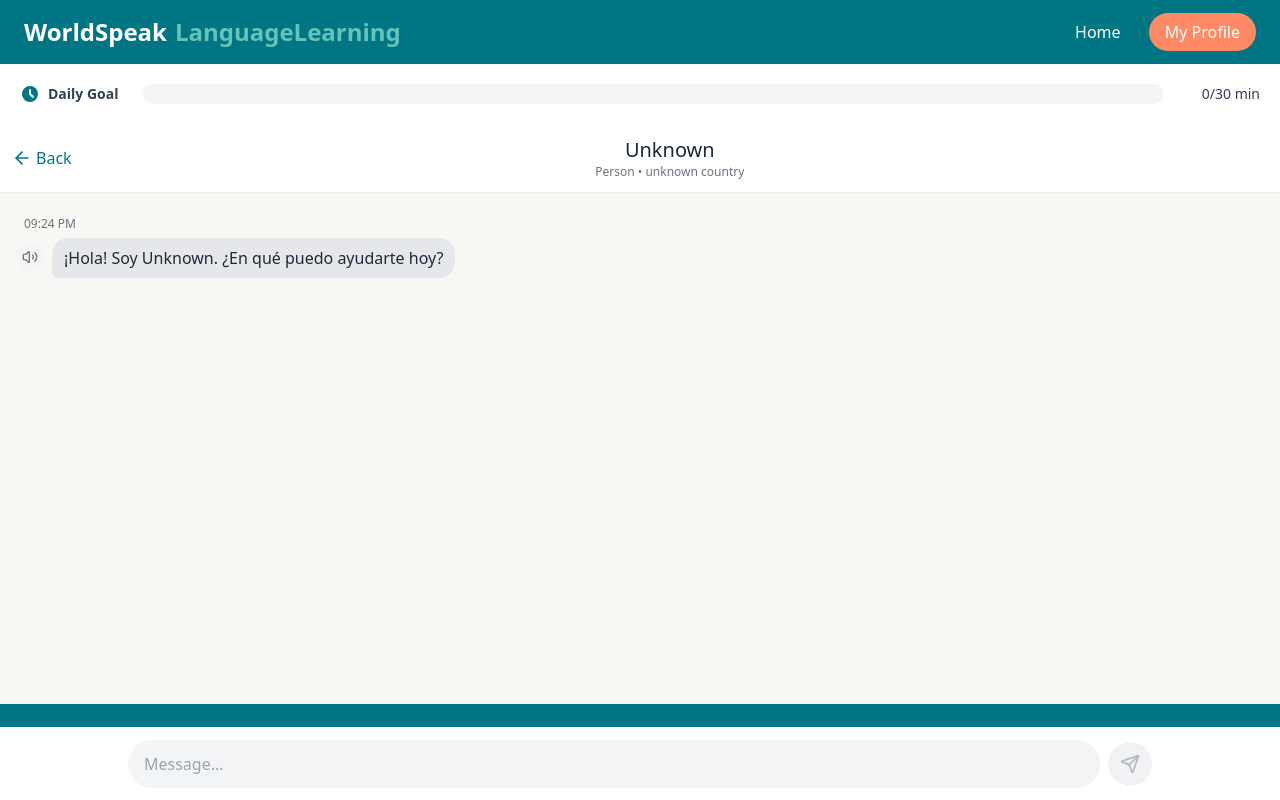
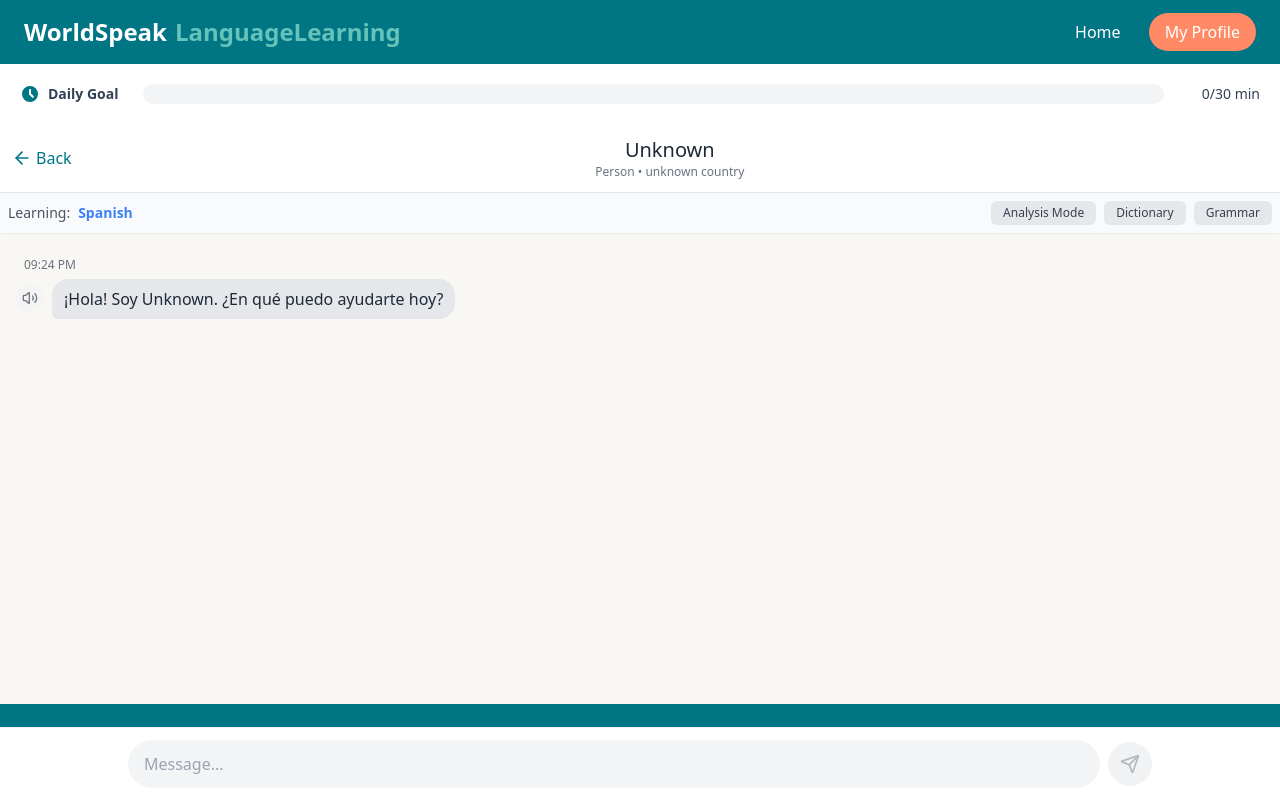
Before and after one commit to Alyosha-Cole/WORLD-SPEAK, a SvelteKit app in the folder frontend/: page /country/1/people/1/chat in a window 1280 px wide. Built offline with nearby package versions, Linux system fonts and the light colour scheme.

Commit message:
analysis toolbar added

```diff
--- /dev/null
+++ b/frontend/src/lib/components/LanguageLearningToolbar.svelte
@@ -0,0 +1,63 @@
+<script>
+    import { createEventDispatcher } from 'svelte';
+
+    // Props
+    export let language = "spanish";
+    export let analysisMode = false;
+
+    // Event dispatcher
+    const dispatch = createEventDispatcher();
+
+    // Toggle analysis mode
+    function toggleAnalysis() {
+      dispatch('toggleAnalysis');
+    }
+
+    // Dictionary feature (placeholder)
+    function openDictionary() {
+      dispatch('openDictionary');
+    }
+
+    // Grammar reference (placeholder)
+    function openGrammar() {
+      dispatch('openGrammar');
+    }
+
+    // Language options
+    const languageDisplayNames = {
+      "spanish": "Spanish",
+      "russian": "Russian",
+      "english": "English",
+      // Add more languages as needed
+    };
+  </script>
+
+  <div class="language-learning-toolbar p-2 bg-gray-50 border-t border-gray-200 flex items-center justify-between">
+    <div class="flex space-x-2 text-sm">
+      <span class="font-medium text-gray-600">Learning:</span>
+      <span class="text-primary font-semibold">{languageDisplayNames[language] || language}</span>
+    </div>
+
+    <div class="flex space-x-2">
+      <button
+        class="px-3 py-1 rounded-md text-xs font-medium transition-colors {analysisMode ? 'bg-blue-500 text-white' : 'bg-gray-200 text-gray-700 hover:bg-gray-300'}"
+        on:click={toggleAnalysis}
+      >
+        {analysisMode ? 'Exit Analysis' : 'Analysis Mode'}
+      </button>
+
+      <button
+        class="px-3 py-1 rounded-md text-xs font-medium bg-gray-200 text-gray-700 hover:bg-gray-300 transition-colors"
+        on:click={openDictionary}
+      >
+        Dictionary
+      </button>
+
+      <button
+        class="px-3 py-1 rounded-md text-xs font-medium bg-gray-200 text-gray-700 hover:bg-gray-300 transition-colors"
+        on:click={openGrammar}
+      >
+        Grammar
+      </button>
+    </div>
+  </div>
--- a/frontend/src/lib/components/TokenDisplay.svelte
+++ b/frontend/src/lib/components/TokenDisplay.svelte
@@ -1,6 +1,6 @@
 <script>
     import { onMount } from 'svelte';
-    import '../styles/partsOfSpeech.css';
+    import '../components/styles/partsOfSpeech.css'
 
     // Props
     export let message = "";
--- a/frontend/src/routes/country/[code]/people/[personId]/chat/+page.svelte
+++ b/frontend/src/routes/country/[code]/people/[personId]/chat/+page.svelte
@@ -4,6 +4,8 @@
   import { getPeopleForCountry, getDefaultPeople } from '$lib/data/peopleData.js';
   import { ArrowLeft, Send, ChevronsDown, Volume2, Loader } from 'lucide-svelte';
   import { onMount, afterUpdate } from 'svelte';
+  import TokenDisplay from '$lib/components/TokenDisplay.svelte';
+  import LanguageLearningToolbar from '$lib/components/LanguageLearningToolbar.svelte';
 
   // Get country code and person ID from URL
   const countryCode = $page.params.code;
@@ -66,6 +68,12 @@
   let playingMessageId = null;
   let loadingVoiceId = null;
   let audioCache = new Map(); // Store generated audio files to avoid repeated calls
+
+  // Language analysis state
+  let analysisIndex = null; // Index of the message being analyzed
+  let globalAnalysisMode = false; // Whether analysis mode is globally enabled
+  let showDictionary = false;
+  let showGrammar = false;
 
   // Load chat history from localStorage
   onMount(() => {
@@ -335,6 +343,43 @@
   function getMessageTime() {
     return new Date().toLocaleTimeString([], { hour: '2-digit', minute: '2-digit' });
   }
+
+  // Toggle analysis mode for a specific message
+  function toggleAnalysis(index) {
+    if (analysisIndex === index) {
+      analysisIndex = null;
+    } else {
+      analysisIndex = index;
+
+      // If we're entering analysis mode for a message,
+      // make sure global analysis mode is enabled
+      if (index !== null) {
+        globalAnalysisMode = true;
+      }
+    }
+
+    // Reset scroll position detection
+    userHasScrolled = false;
+
+    // Force re-render by creating a new messages array
+    messages = [...messages];
+  }
+
+  // Open dictionary (placeholder for future feature)
+  function openDictionary() {
+    showDictionary = true;
+    // Here you would implement dictionary functionality
+    alert('Dictionary feature coming soon!');
+    showDictionary = false;
+  }
+
+  // Open grammar reference (placeholder for future feature)
+  function openGrammar() {
+    showGrammar = true;
+    // Here you would implement grammar reference functionality
+    alert('Grammar reference feature coming soon!');
+    showGrammar = false;
+  }
 </script>
 
 <svelte:head>
@@ -343,8 +388,8 @@
 
 <div class="relative h-full flex flex-col">
   <!-- Header with person info -->
-  <header class="sticky top-0 z-20 bg-white shadow-sm p-3">
-    <div class="flex items-center">
+  <header class="sticky top-0 z-20 bg-white shadow-sm">
+    <div class="flex items-center p-3">
       <a href="/country/{countryCode}/people" class="text-[#007685] hover:text-[#65C3BA] flex items-center">
         <ArrowLeft class="h-5 w-5 mr-1" />
         <span class="hidden md:inline">Back</span>
@@ -356,6 +401,18 @@
         <p class="text-xs text-gray-500">{person.occupation} • {enhancedPerson.location}</p>
       </div>
     </div>
+
+    <!-- Language learning toolbar -->
+    <LanguageLearningToolbar
+      language={conversationLanguage}
+      analysisMode={analysisIndex !== null}
+      on:toggleAnalysis={() => {
+        analysisIndex = null;
+        globalAnalysisMode = !globalAnalysisMode;
+      }}
+      on:openDictionary={() => openDictionary()}
+      on:openGrammar={() => openGrammar()}
+    />
   </header>
 
   <!-- Messages container - Takes full height with scrolling -->
@@ -402,9 +459,21 @@
               {!isContinuation(i) && msg.role === 'assistant' ? 'rounded-bl-md' : ''}
               {isContinuation(i) ? 'my-0.5' : 'mt-0.5'}
             ">
-              {msg.content}
+              {#if analysisIndex === i && msg.role === 'assistant'}
+                <TokenDisplay message={msg.content} language={conversationLanguage} />
+              {:else}
+                {msg.content}
+              {/if}
             </div>
           </div>
+
+          <!-- Analysis button for assistant messages only -->
+          {#if msg.role === 'assistant' && (globalAnalysisMode || analysisIndex === i)}
+            <div class="text-xs text-blue-500 mt-1 ml-2 cursor-pointer hover:underline"
+                 on:click={() => toggleAnalysis(i)}>
+              {analysisIndex === i ? 'Hide Analysis' : 'Analyze Words'}
+            </div>
+          {/if}
         </div>
       {/each}
 
```
